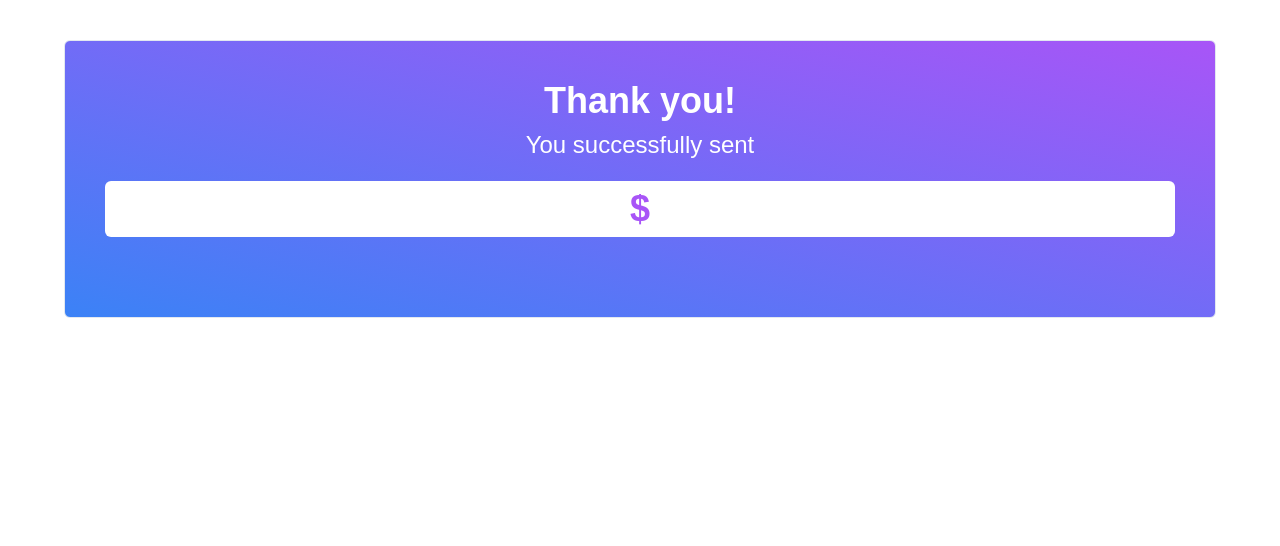
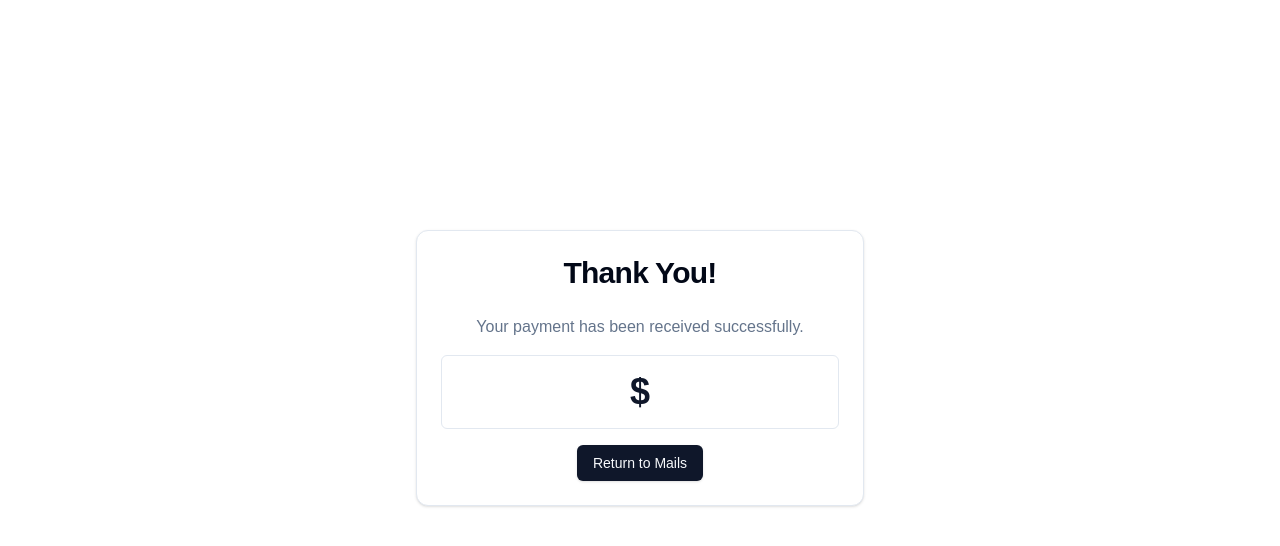
Before and after one commit to ritikprajapat21/email-summarizer, a Next.js app: page /pay/success in a window 1280 px wide. Shown: the top 546 px of the page. Built offline with nearby package versions, Linux system fonts and the light colour scheme.

Commit message:
Fixed some bugs

```diff
--- a/app/(protected)/mails/page.tsx
+++ b/app/(protected)/mails/page.tsx
@@ -8,5 +8,7 @@ export default async function Home() {
     return <p>Try again.</p>;
   }
 
+  console.log(mails);
+
   return <Mail mails={mails} />;
 }
--- a/app/(protected)/pay/page.tsx
+++ b/app/(protected)/pay/page.tsx
@@ -4,6 +4,9 @@ import CheckoutPage from "@/components/custom/checkout";
 import { Elements } from "@stripe/react-stripe-js";
 import { loadStripe } from "@stripe/stripe-js";
 import { useSearchParams } from "next/navigation";
+import Link from "next/link";
+import { ArrowLeft } from "lucide-react"; // Import an icon for the back link
+import { Button } from "@/components/ui/button"; // Import Button for the back link
 
 if (process.env.NEXT_PUBLIC_STRIPE_PUBLIC_KEY === undefined) {
   throw new Error("NEXT_PUBLIC_STRIPE_PUBLIC_KEY is not defined");
@@ -13,17 +16,29 @@ const stripePromise = loadStripe(process.env.NEXT_PUBLIC_STRIPE_PUBLIC_KEY);
 export default function PaymentPage() {
   const searchParams = useSearchParams();
   // Get amount from URL query parameter, default to 9.99 if not provided
-  const amount = parseFloat(searchParams.get("amount") || "9.99");
+  const amount = Number.parseFloat(searchParams.get("amount") || "9.99"); // Use Number.parseFloat
 
-  // Use theme background and text colors, adjust padding/margins
+  // Use standard container, padding, background, and text colors
   return (
-    <main className="max-w-2xl mx-auto p-6 lg:p-10 text-center">
-      <div className="mb-10">
-        {/* Adjust heading size for consistency */}
+    // Use container for consistent width and centering, add padding
+    <main className="container mx-auto p-6 lg:p-10">
+      {/* Add a back button */}
+      <Button variant="ghost" size="sm" className="mb-4" asChild>
+        <Link href="/mails">
+          <ArrowLeft className="mr-2 h-4 w-4" />
+          Back to Mails
+        </Link>
+      </Button>
+      {/* Center the header text */}
+      <div className="mb-10 text-center">
+        {/* Keep heading styles */}
         <h1 className="text-3xl font-bold mb-2">Mail Sage Payment</h1>
         <h2 className="text-xl text-muted-foreground">
           Complete your payment for
-          <span className="font-semibold text-foreground"> ${amount.toFixed(2)}</span>
+          <span className="font-semibold text-foreground">
+            {" "}
+            ${amount.toFixed(2)}
+          </span>
         </h2>
       </div>
 
--- a/app/(protected)/pay/success/page.tsx
+++ b/app/(protected)/pay/success/page.tsx
@@ -1,18 +1,31 @@
+import { Card, CardContent, CardHeader, CardTitle } from "@/components/ui/card";
+import { Button } from "@/components/ui/button";
+import Link from "next/link";
+
 export default function PaymentSuccess({
   searchParams: { amount },
 }: {
   searchParams: { amount: string };
 }) {
   return (
-    <main className="max-w-6xl mx-auto p-10 text-white text-center border m-10 rounded-md bg-gradient-to-tr from-blue-500 to-purple-500">
-      <div className="mb-10">
-        <h1 className="text-4xl font-extrabold mb-2">Thank you!</h1>
-        <h2 className="text-2xl">You successfully sent</h2>
-
-        <div className="bg-white p-2 rounded-md text-purple-500 mt-5 text-4xl font-bold">
-          ${amount}
-        </div>
-      </div>
+    <main className="container mx-auto flex min-h-[calc(100vh-theme(spacing.16))] items-center justify-center py-10">
+      {/* Use Card component for consistent structure */}
+      <Card className="w-full max-w-md text-center">
+        <CardHeader>
+          <CardTitle className="text-3xl font-bold">Thank You!</CardTitle>
+        </CardHeader>
+        <CardContent className="space-y-4">
+          <p className="text-muted-foreground">Your payment has been received successfully.</p>
+          {/* Display amount with theme colors */}
+          <div className="rounded-md border bg-card p-4 text-4xl font-bold text-primary">
+            ${amount}
+          </div>
+          {/* Button to return to mails page */}
+          <Button asChild className="mt-6">
+            <Link href="/mails">Return to Mails</Link>
+          </Button>
+        </CardContent>
+      </Card>
     </main>
   );
 }
--- a/components/custom/mail-list.tsx
+++ b/components/custom/mail-list.tsx
@@ -44,7 +44,7 @@ export function MailList({ items }: MailListProps) {
             <div className="text-xs text-wrap text-muted-foreground break-words">
               {/*item.text.substring(0, 300)*/ item.summary}
             </div>
-            {item.labels.length ? (
+            {item.tags && item.tags.length ? (
               <div className="flex items-center gap-2 flex-wrap">
                 {item?.tags.map((label) => (
                   <Badge key={label} variant={getBadgeVariantFromLabel(label)}>
--- a/lib/summary.ts
+++ b/lib/summary.ts
@@ -63,6 +63,7 @@ So, please summarize the following email: ${email}
     const res = result.response.candidates[0].content.parts[0].text;
     if (res) {
       const ans = res.match(/"(.*?)"/g)!;
+      console.log("Tags", ans);
       return {
         summary: ans[1].replace(/"/g, ""),
         tags: ans.splice(4),
```
